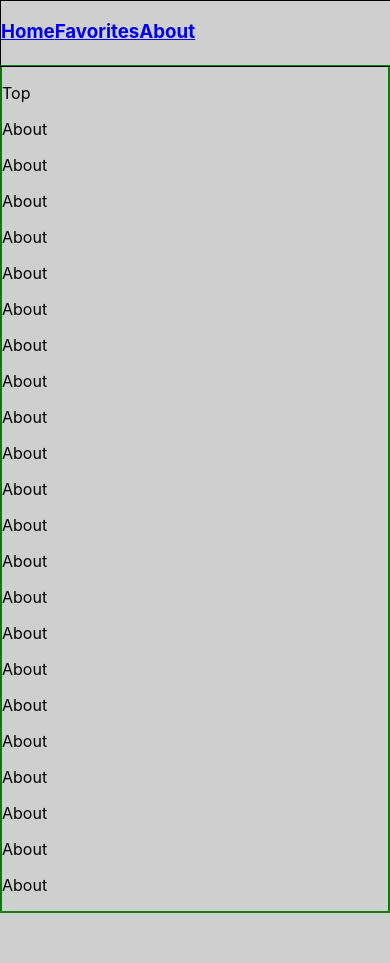
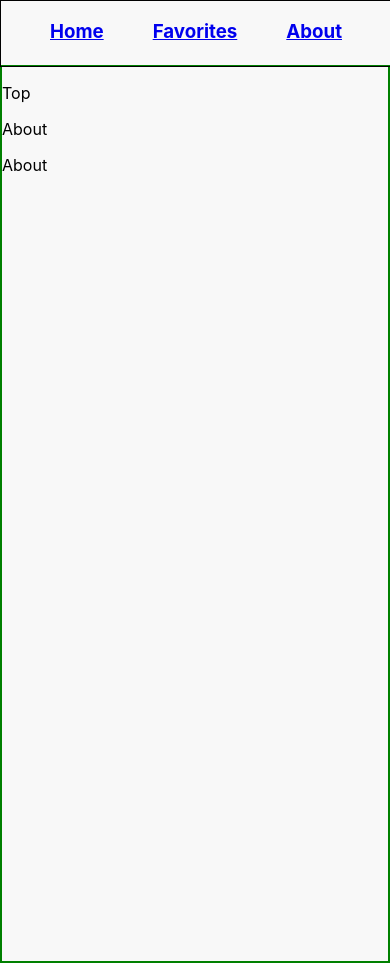
Before and after one commit to davecalderwood/New-and-improved-profile, a React (Create React App) app: page /about in a window 390 px wide. Before the commit the page ends 913 px from the top, so only its background shows below. Built offline with nearby package versions, Linux system fonts and the light colour scheme.

Commit message:
added flexbox and resizing

```diff
--- a/src/App.scss
+++ b/src/App.scss
@@ -34,7 +34,7 @@
 html, body {
   width: 100%;
   overflow: hidden;
-  background: #cfcfcf;
+  background: #f8f8f8;
 }
 .full-body {
   display: flex;
@@ -53,9 +53,42 @@ html, body {
   display: flex;
   justify-content: space-evenly;
 }
+@media screen and (max-width: 620px) {
+  .header-links {
+    width: 100%;
+    justify-content: space-evenly;
+  }
+}
 .main {
   border: 2px solid green;
   height: 100vh;
+  margin-top: 65px;
+  padding-bottom: 50px;
   overflow: auto;
-  margin-top: 65px;
 }
+
+// Home.js css ------------------------------------------------------------------------------
+.homepage {
+ width: 98%;
+ height: 100vh;
+ margin: 0 auto;
+ padding-top: 20px;
+ display: flex;
+ flex-wrap: wrap;
+ justify-content: space-evenly;
+
+  .box {
+    height: 200px;
+    width: 300px;
+    border: 1px solid black;
+    background: white;
+    margin-bottom: 10px;
+  }
+  .box2 {
+    height: 300px;
+    width: 300px;
+    border: 1px solid black;
+    background: white;
+    margin-bottom: 10px;
+  }
+}
--- a/src/pages/About.js
+++ b/src/pages/About.js
@@ -8,41 +8,6 @@ export default class About extends Component {
                 <p>Top</p>
                 <p>About</p>
                 <p>About</p>
-                <p>About</p>
-                <p>About</p>
-                <p>About</p>
-                <p>About</p>
-                <p>About</p>
-                <p>About</p>
-                <p>About</p>
-                <p>About</p>
-                <p>About</p>
-                <p>About</p>
-                <p>About</p>
-                <p>About</p>
-                <p>About</p>
-                <p>About</p>
-                <p>About</p>
-                <p>About</p>
-                <p>About</p>
-                <p>About</p>
-                <p>About</p>
-                <p>About</p>
-                <p>About</p>
-                <p>About</p>
-                <p>About</p>
-                <p>About</p>
-                <p>About</p>
-                <p>About</p>
-                <p>About</p>
-                <p>About</p>
-                <p>About</p>
-                <p>About</p>
-                <p>About</p>
-                <p>About</p>
-                <p>About</p>
-                <p>About</p>
-                <p>Bottom</p>
             </div>
         );
     }
--- a/src/pages/Home.js
+++ b/src/pages/Home.js
@@ -4,8 +4,12 @@ import React, { Component } from 'react';
 export default class Home extends Component {
     render() {
         return (
-            <div className="home">
-                Home
+            <div className="homepage">
+                <div className="box">Box</div>
+                <div className="box">Box</div>
+                <div className="box2">Box</div>
+                <div className="box">Box</div>
+                <div className="box">Box</div>
             </div>
         );
     }
```
